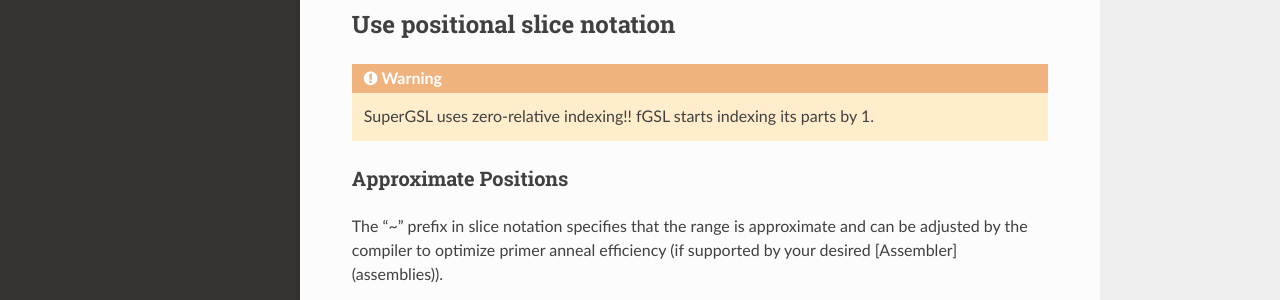
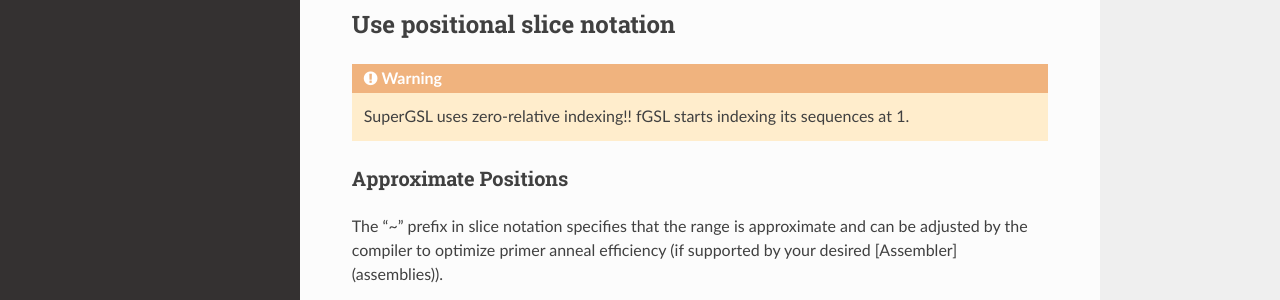
Before and after one commit to rmcl/supergsl, a Sphinx documentation site: the page built from docs/source/slicing.rst, in a window 1280 px wide and 1370 px high. Shown: the part 698-998 px from the top of the window. Built offline with Sphinx 7.4.7 and the Read the Docs theme 2.0.0, drawn with Linux system fonts in a browser that asks for light colours.

Commit message:
tweak doc.

```diff
--- a/docs/source/slicing.rst
+++ b/docs/source/slicing.rst
@@ -33,7 +33,7 @@
 *******************************************************************************
 
 .. warning::
-   SuperGSL uses zero-relative indexing!! fGSL starts indexing its parts by 1.
+   SuperGSL uses zero-relative indexing!! fGSL starts indexing its sequences at 1.
 
 
 =============================================================================
```
